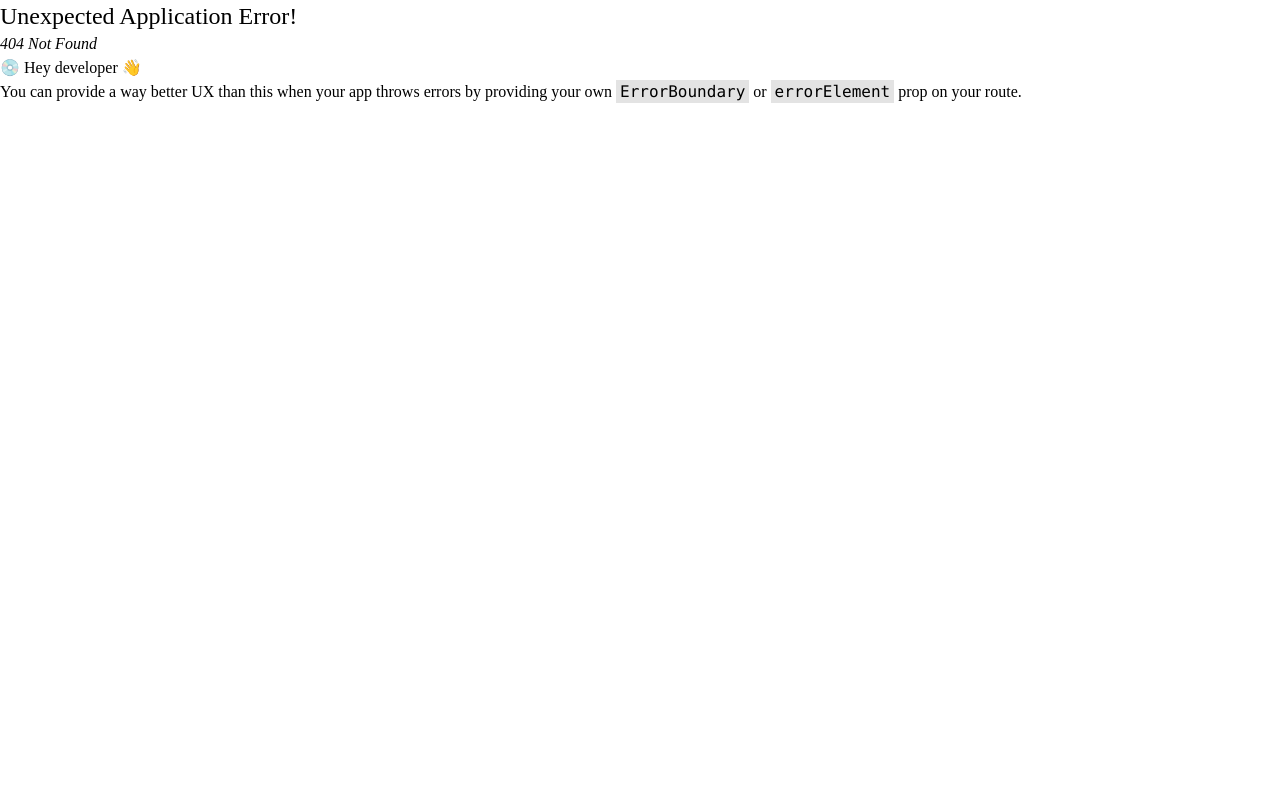
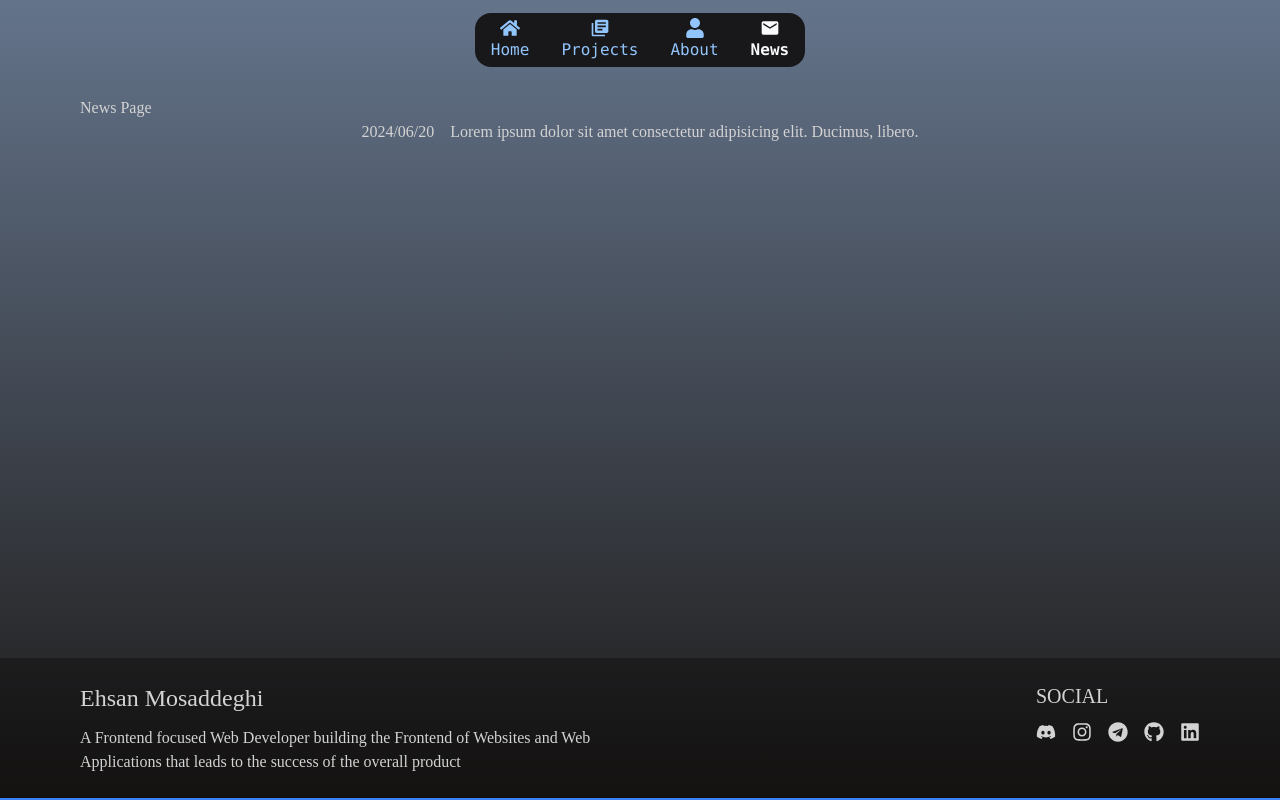
Before and after one commit to Ehsan-Mosaddeghi/Portfolio, a React (Vite) app: page /news in a window 1280 px wide. Before the commit this address had no page. Built offline with nearby package versions, Linux system fonts and the light colour scheme.

Commit message:
Newspage added

```diff
--- a/src/pages/ContactPage.jsx
+++ /dev/null
@@ -1,5 +0,0 @@
-function ContactPage() {
-  return <div>Contact</div>;
-}
-
-export default ContactPage;
--- /dev/null
+++ b/src/pages/NewsPage.jsx
@@ -0,0 +1,18 @@
+import NewsItem from "../ui/NewsItem";
+
+function NewsPage() {
+  return (
+    <>
+      <h1>News Page</h1>
+
+      <NewsItem date="2024/06/20">
+        <p>
+          Lorem ipsum dolor sit amet consectetur adipisicing elit. Ducimus,
+          libero.
+        </p>
+      </NewsItem>
+    </>
+  );
+}
+
+export default NewsPage;
--- a/src/ui/Footer.jsx
+++ b/src/ui/Footer.jsx
@@ -2,7 +2,7 @@ import Links from "./Links";
 
 function Footer() {
   return (
-    <footer className="flex border-b-2 border-blue-500 bg-stone-950 py-6">
+    <footer className="flex border-b-2 border-blue-500 bg-[#00000050] py-2">
       <div className="container flex w-full justify-between">
         <div className="max-w-lg space-y-3">
           <h2>Ehsan Mosaddeghi</h2>
--- a/src/ui/Navbar.jsx
+++ b/src/ui/Navbar.jsx
@@ -6,7 +6,7 @@ const menuItems = [
   { name: "Home", url: "/", icon: <FaHome /> },
   { name: "Projects", url: "/projects", icon: <MdLibraryBooks /> },
   { name: "About", url: "/about", icon: <FaUser /> },
-  { name: "Contact", url: "/contact", icon: <MdEmail /> },
+  { name: "News", url: "/news", icon: <MdEmail /> },
 ];
 
 function Navbar() {
--- /dev/null
+++ b/src/ui/NewsItem.jsx
@@ -0,0 +1,11 @@
+function NewsItem({ children, date }) {
+  return (
+    <div className="flex justify-center gap-4">
+      <span>{date}</span>
+
+      {children}
+    </div>
+  );
+}
+
+export default NewsItem;
```
Also changed, not shown: src/App.jsx (+4 -3 lines).
